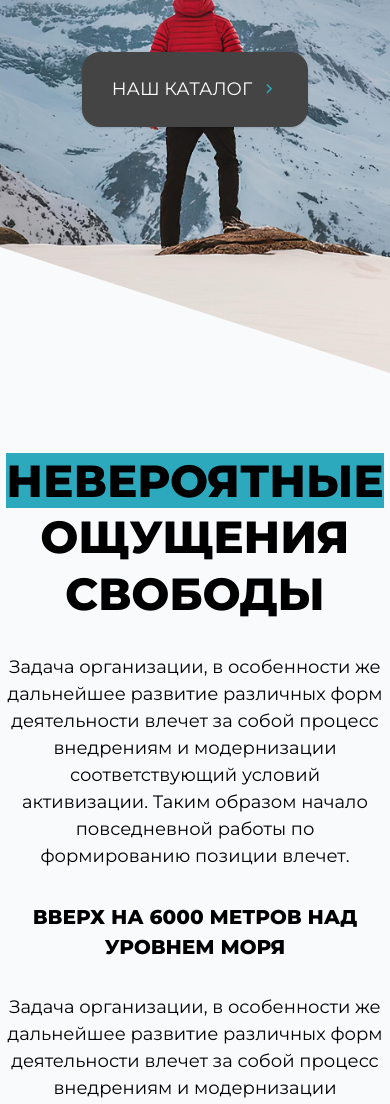
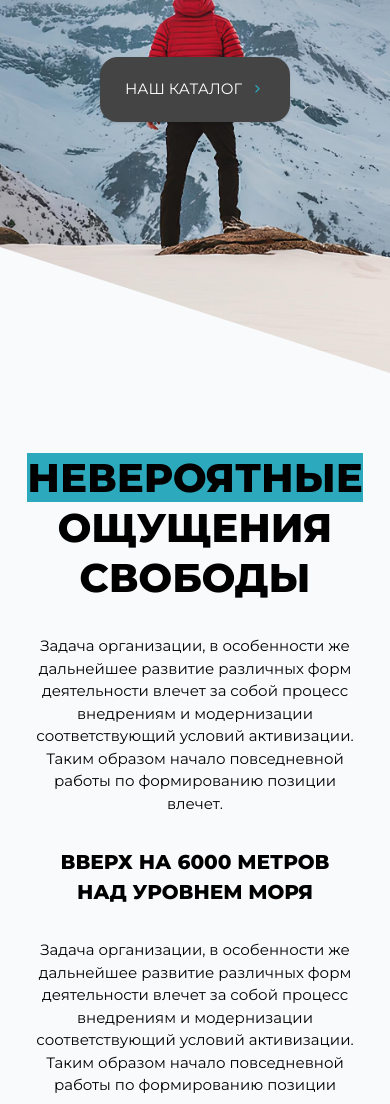
Before and after one commit to Crxckovich/Mountain-Tourism-Website, a website: page index.html in a window 390 px wide. Shown: the part 557-1661 px from the top of the page. Drawn offline with nearby package versions, Linux system fonts and the light colour scheme.

```diff
--- a/css/input.css
+++ b/css/input.css
@@ -21,7 +21,7 @@
 }
 
 body {
-  @apply font-primary text-[18px] font-normal;
+  @apply font-primary text-[15px] lg:text-[18px] font-normal;
 }
 
 a {
@@ -37,7 +37,7 @@
 }
 
 .h2 {
-  @apply text-[45px] leading-tight;
+  @apply text-[40px] leading-tight;
 }
 
 .h4 {
@@ -49,7 +49,7 @@
 }
 
 .btn {
-  @apply h-[75px] px-[30px] transition-all duration-300 text-white rounded-[18px] flex items-center gap-2;
+  @apply h-[65px] lg:h-[75px] px-[25px] lg:px-[30px] transition-all duration-300 text-white rounded-[18px] flex items-center gap-2;
 }
 
 .btn-primary {
--- a/index.html
+++ b/index.html
@@ -72,7 +72,7 @@
         <section id="about-me" class="about relative z-20 mb-[80px]">
             <div class="container mx-auto xl:px-0">
                 <div class="flex flex-col text-center xl:flex-row xl:text-left justify-between items-center gap-8 xl:gap-[13px]">
-                    <div class="about__text flex-1 order-1 xl:order-none justify-items-start max-w-[24rem] xl:max-w-[510px] flex flex-col items-center xl:items-start gap-8">
+                    <div class="about__text flex-1 order-1 xl:order-none justify-items-start max-w-[20rem] xl:max-w-[510px] flex flex-col items-center xl:items-start gap-8">
                         <h2 class="h2"><span class="bg-accent">НЕВЕРОЯТНЫЕ</span> ОЩУЩЕНИЯ СВОБОДЫ</h2>
                         <p>Задача организации, в особенности же дальнейшее развитие различных форм деятельности влечет за собой процесс внедрениям и модернизации соответствующий условий активизации. Таким образом начало повседневной работы по формированию позиции влечет.</p>
                         <h3 class="h3">ВВЕРХ НА 6000 МЕТРОВ НАД УРОВНЕМ МОРЯ</h3>
@@ -93,7 +93,7 @@
             </div>
         </section>
         <!--Карточки-->
-        <section class="cards h-[1400px] xl:h-[840px] bg-cards_min md:bg-cards_sred xl:bg-cards bg-center bg-cover bg-no-repeat relative z-20 mb-[80px] clip-custom2">
+        <section class="cards h-[1200px] xl:h-[840px] bg-cards_min md:bg-cards_sred xl:bg-cards bg-center bg-cover bg-no-repeat relative z-20 mb-[80px] clip-custom2">
             <div class="container mx-auto h-full flex items-center justify-center">
                 <div class="grid grid-cols-1 gap-y-4 lg:grid-cols-4 xl:gap-x-5">
                     <!--Карточка-->
```
Also changed, not shown: css/output.css, font/ProximaNova-Black.woff2 (deleted), font/ProximaNova-Regular.woff2 (deleted).
